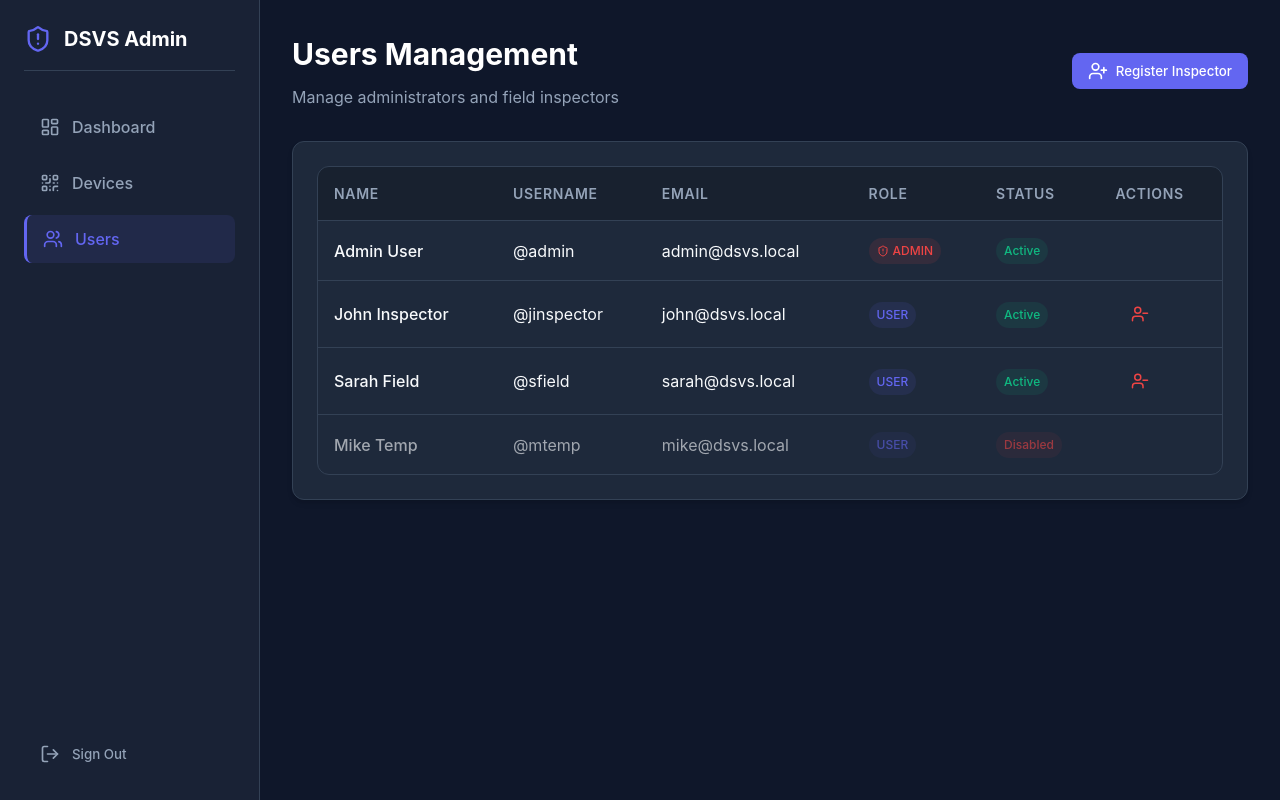
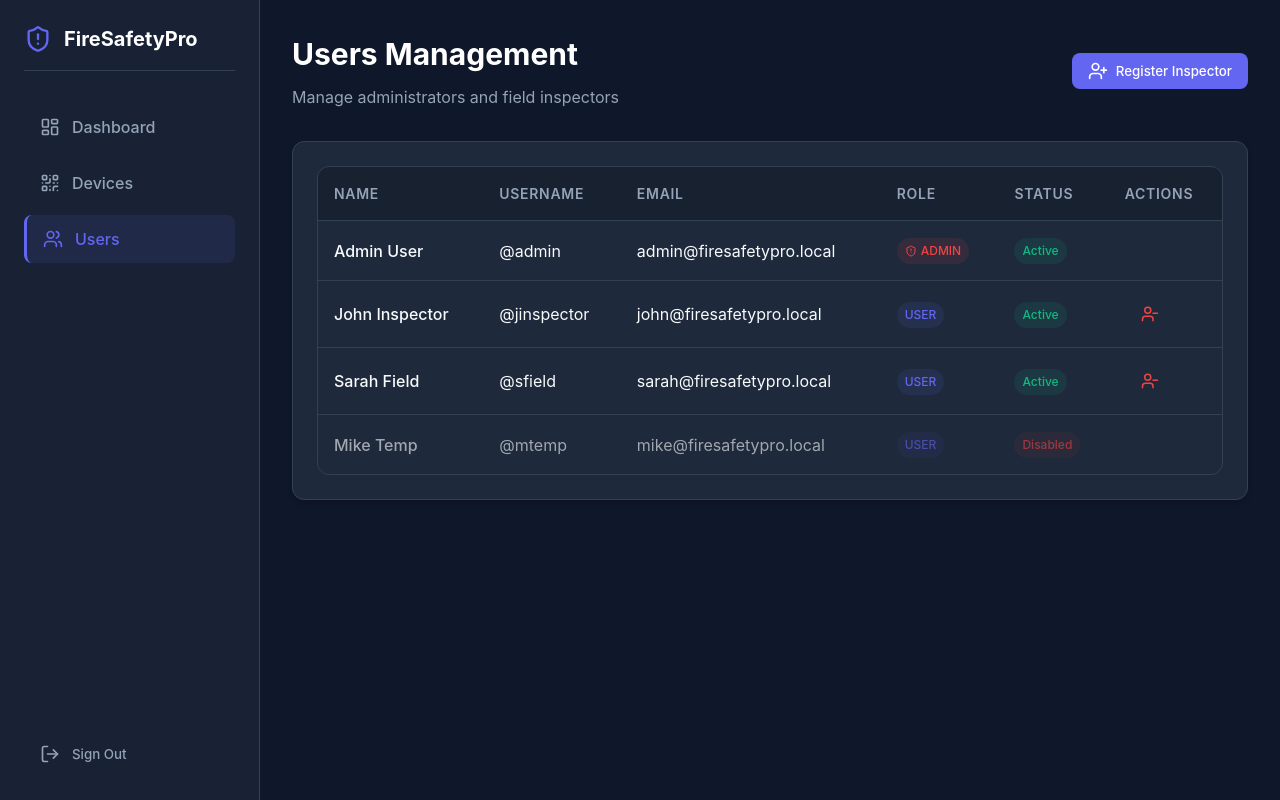
Before and after one commit to ChaitanyaKumar-17/FlyFire, a React (Vite) app in the folder admin-panel/: page /users in a window 1280 px wide. Built offline with nearby package versions, Linux system fonts and the light colour scheme.

Commit message:
updated the app's name to FireSafetyPro

```diff
--- a/admin-panel/src/components/Layout.tsx
+++ b/admin-panel/src/components/Layout.tsx
@@ -13,7 +13,7 @@ export default function Layout() {
       <aside className="sidebar">
         <div className="sidebar-logo">
           <ShieldAlert className="icon" size={28} />
-          <span>DSVS Admin</span>
+          <span>FireSafetyPro</span>
         </div>
 
         <nav className="nav-menu">
--- a/admin-panel/src/pages/Login.tsx
+++ b/admin-panel/src/pages/Login.tsx
@@ -25,7 +25,7 @@ export default function Login() {
           <div className="login-logo">
             <ShieldAlert size={32} />
           </div>
-          <h1 className="page-title" style={{ fontSize: '1.5rem' }}>DSVS Admin Portal</h1>
+          <h1 className="page-title" style={{ fontSize: '1.5rem' }}>FireSafetyPro Admin</h1>
           <p className="page-description">Sign in to manage devices and inspections</p>
         </div>
 
@@ -36,7 +36,7 @@ export default function Login() {
               id="username"
               type="text"
               className="form-control"
-              placeholder="admin@dsvs.local"
+              placeholder="admin@firesafetypro.local"
               value={username}
               onChange={(e) => setUsername(e.target.value)}
               required
--- a/admin-panel/src/pages/Users.tsx
+++ b/admin-panel/src/pages/Users.tsx
@@ -11,10 +11,10 @@ interface User {
 }
 
 const MOCK_USERS: User[] = [
-  { id: '1', fullName: 'Admin User', username: 'admin', email: 'admin@dsvs.local', role: 'ADMIN', isEnabled: true },
-  { id: '2', fullName: 'John Inspector', username: 'jinspector', email: 'john@dsvs.local', role: 'USER', isEnabled: true },
-  { id: '3', fullName: 'Sarah Field', username: 'sfield', email: 'sarah@dsvs.local', role: 'USER', isEnabled: true },
-  { id: '4', fullName: 'Mike Temp', username: 'mtemp', email: 'mike@dsvs.local', role: 'USER', isEnabled: false },
+  { id: '1', fullName: 'Admin User', username: 'admin', email: 'admin@firesafetypro.local', role: 'ADMIN', isEnabled: true },
+  { id: '2', fullName: 'John Inspector', username: 'jinspector', email: 'john@firesafetypro.local', role: 'USER', isEnabled: true },
+  { id: '3', fullName: 'Sarah Field', username: 'sfield', email: 'sarah@firesafetypro.local', role: 'USER', isEnabled: true },
+  { id: '4', fullName: 'Mike Temp', username: 'mtemp', email: 'mike@firesafetypro.local', role: 'USER', isEnabled: false },
 ];
 
 export default function Users() {
```
